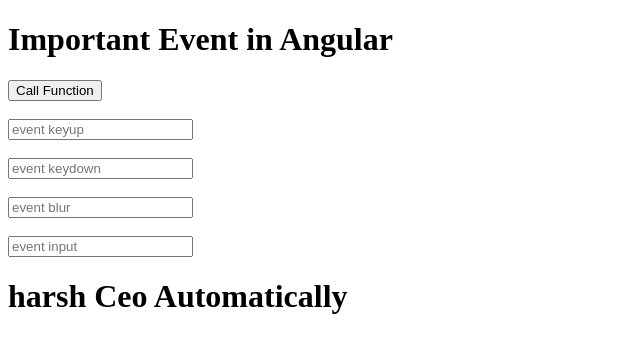
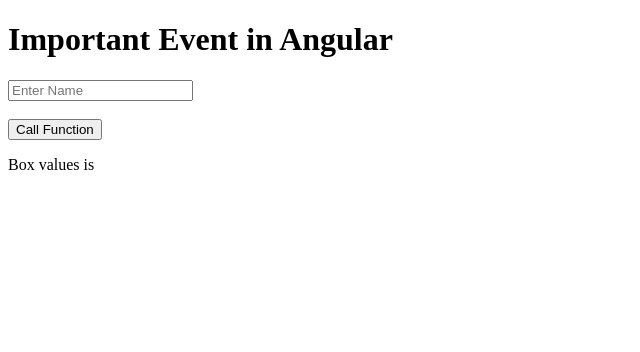
Before and after one commit to TengoCharlie/Angular-TUT, an Angular app in the folder blog/: page / in a window 1280 px wide. Shown: the top 352 px of the page, without its empty margins (0-640 px from the left). Built offline with nearby package versions, Linux system fonts and the light colour scheme.

Commit message:
Get dynamic value from text box
- Dynamic value from text box
- get value on click to ts file and take from ts file

```diff
--- a/blog/src/app/app.component.html
+++ b/blog/src/app/app.component.html
@@ -1,15 +1,8 @@
 <h1>{{title}}</h1>
 
-<button (click)="getData('test')">Call Function</button>
 
+<input type="text" #box placeholder="Enter Name" name="name" />
 <br /><br />
+<button (click)="getValues(box.value)">Call Function</button>
 
-<input type="text" #box (keyup)="getData(box.value)" placeholder="event keyup" />
-<br /><br />
-<input type="text" #boxes (keydown)="getData(boxes.value)" placeholder="event keydown" />
-<br /><br />
-<input type="text" #boxe (blur)="getData(boxe.value)" placeholder="event blur" />
-<br /><br />
-<input type="text" #boxes2 (input)="getData(boxes2.value)" placeholder="event input" />
-
-<h1 (mouseover)="getData('over')"> harsh Ceo Automatically</h1>
+<p>Box values is {{displayVal}}</p>
--- a/blog/src/app/app.component.ts
+++ b/blog/src/app/app.component.ts
@@ -6,10 +6,11 @@
   styleUrls: ['./app.component.css']
 })
 export class AppComponent {
-  title = 'Important Event in Angular';
+  title: string = 'Important Event in Angular';
+  displayVal: string = '';
 
-
-  getData(val: string) {
+  getValues(val: string) {
     console.warn(val);
+    this.displayVal = val;
   }
 }
```
Also changed, not shown: 1 other file (tests, documents, lock files or other folders).
